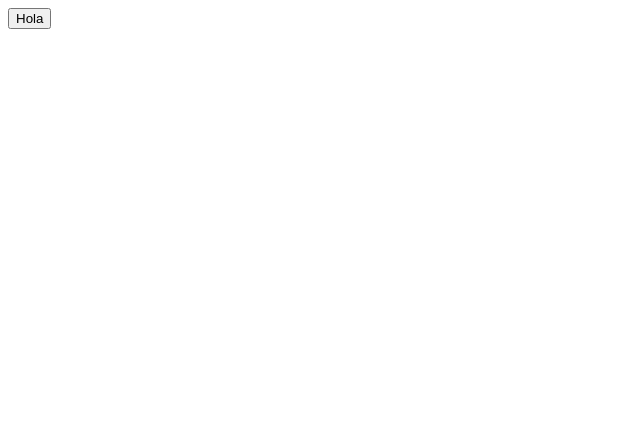
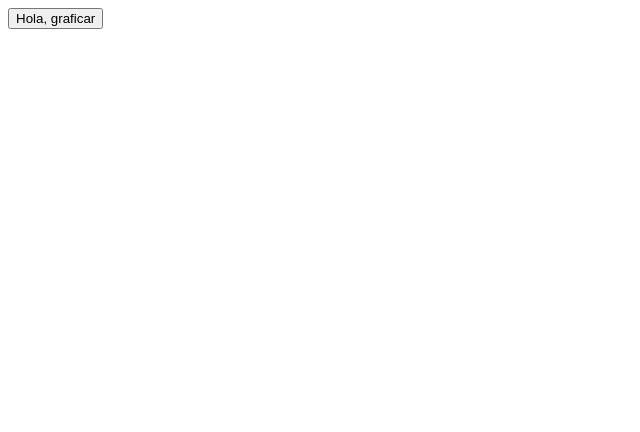
Before and after one commit to Cuervocartoon/echarts, a plain HTML site: page front/echarts.html in a window 1280 px wide. Shown: the whole page, without its empty margins (0-640 px from the left). Drawn offline with Linux system fonts and the light colour scheme.

Commit message:
Update echarts.html

```diff
--- a/front/echarts.html
+++ b/front/echarts.html
@@ -12,7 +12,7 @@
 
 <body>
     <!-- Prepare a DOM with a defined width and height for ECharts -->
-    <button onclick="graph()">Hola</button>
+    <button onclick="graph()">Hola, graficar</button>
     <div id="main" style="width: 600px;height:400px;"></div>
     <script type="text/javascript">
         // Initialize the echarts instance based on the prepared dom
```
